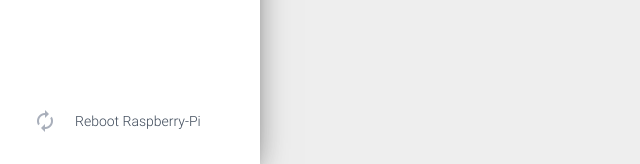
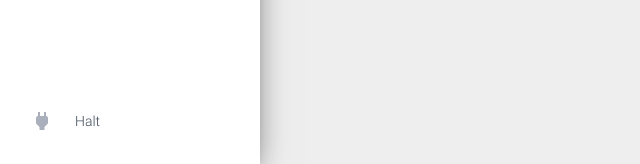
Before and after one commit to pollen-robotics/RAP, a Flask app: template dashboard/templates/wifi.html in a window 1280 px wide. Shown: the part 636-800 px from the top of the page, without its empty margins (0-640 px from the left). Run offline with Flask 2, Linux system fonts and the light colour scheme; the template is opened without the code that fills it, so the values that code supplies are empty; some libraries are stand-ins or nearby versions.

Commit message:
Reboot -> Halt

```diff
--- a/dashboard/templates/wifi.html
+++ b/dashboard/templates/wifi.html
@@ -35,9 +35,9 @@
             </a>
           </li>
           <li class="nav-item active-pro ">
-            <a class="nav-link" href="/restart">
-              <i class="material-icons">autorenew</i>
-              <p>Reboot Raspberry-Pi</p>
+            <a class="nav-link" href="/halt">
+              <i class="material-icons">power_setting_new</i>
+              <p>Halt</p>
             </a>
           </li>
         </ul>
```
